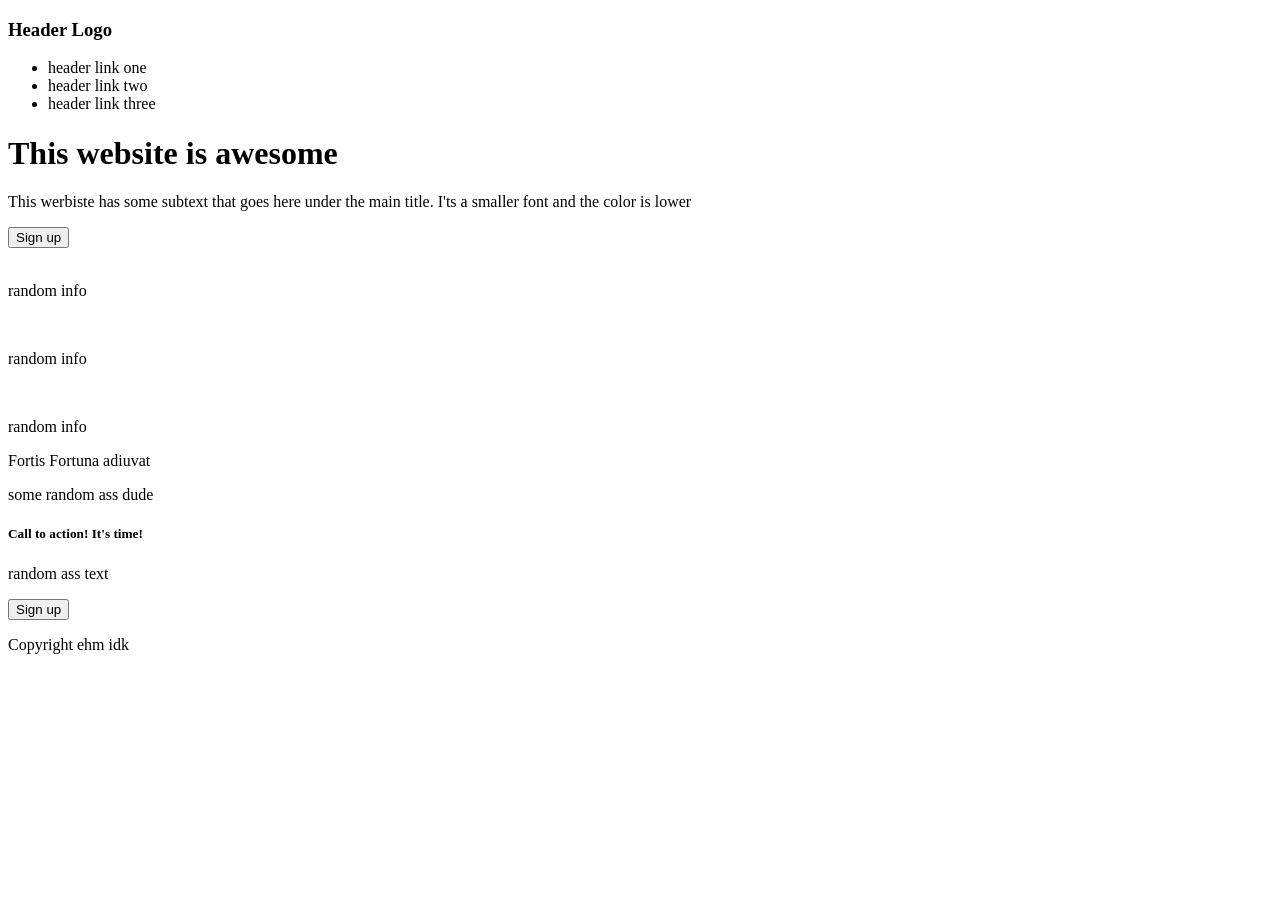
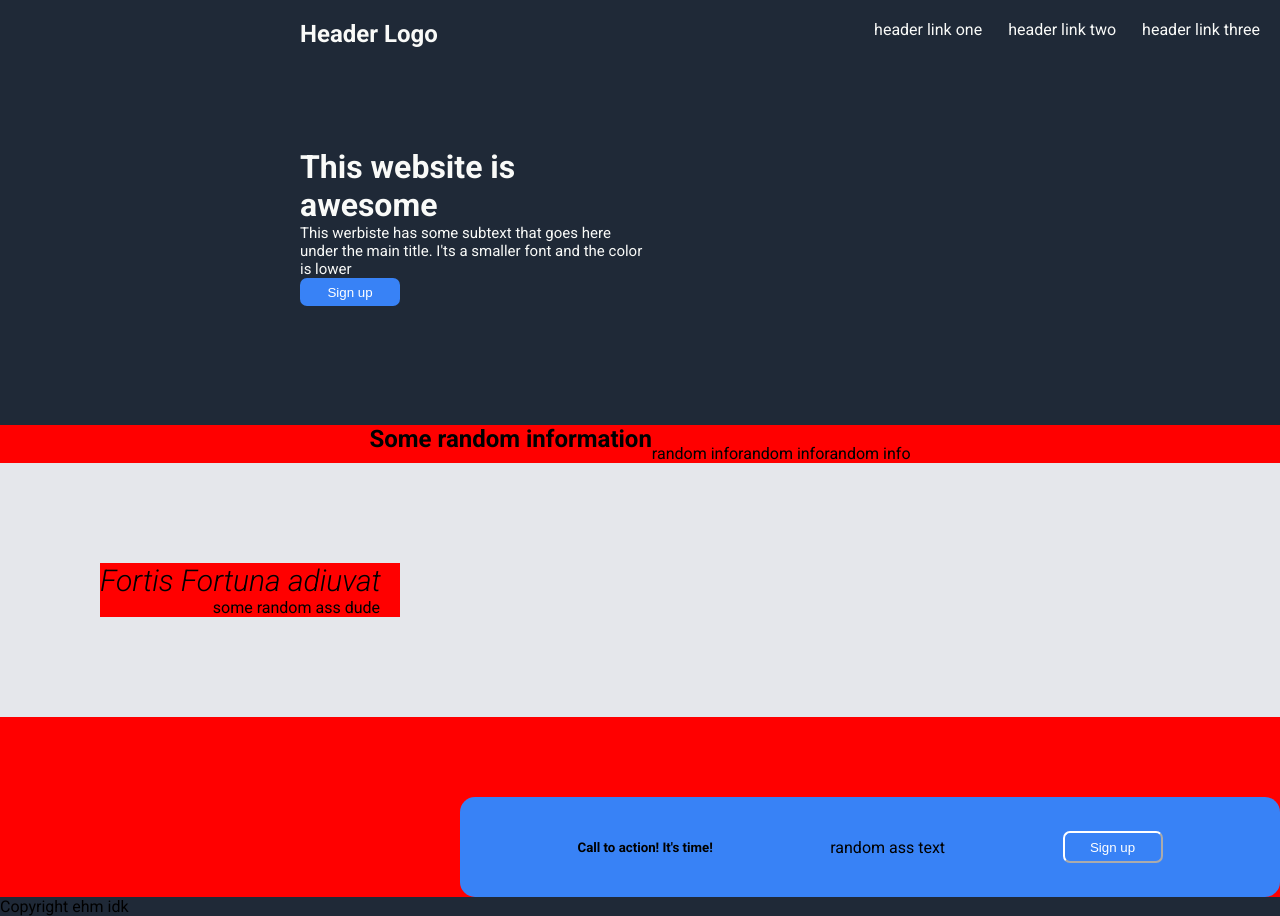
Before and after one commit to qrytech/landingpageTOP, a plain HTML site: page index.html in a window 1280 px wide. Before the commit the page ends 800 px from the top, so only its background shows below. Drawn offline with Linux system fonts and the light colour scheme.

Commit message:
80 % done

```diff
--- a/index.html
+++ b/index.html
@@ -8,8 +8,10 @@
     <title>Landing Page</title>
 </head>
 <body>
+
+    <div class="upperpart">
         <nav class="header">
-        <h3>Header Logo</h3>
+            <h2>Header Logo</h2>
             <ul class="headerlinks">
                 <li>header link one</li>
                 <li>header link two </li>
@@ -19,18 +21,21 @@
         </nav>
 
         <div class="hero">
+            <div class="textWrapperHero">
                 <h1>This website is awesome</h1>
                 <p>This werbiste has some subtext that goes here under the main title. I'ts a smaller font and the color is lower</p>
-        <button id="signUpButton">Sign up</button>
-
+                <button class="signUpButton">Sign up</button>
+            </div>
             <img src="">
 
         </div>
+    </div>
 
-    <div class="lowerpart"></div>
+
+    <div class="lowerpart">
 
         <div class="randominfo">
-
+            <h2>Some random information</h2>
             <div class="card"><img><p>random info</p></div>
             <div class="card"><img><p>random info</p></div>
             <div class="card"><img><p>random info</p></div>
@@ -39,13 +44,17 @@
 
 
         <div class="quote">
+            <div class="quotecontainer">
                 <p class="mainquote">Fortis Fortuna adiuvat <p class="author">some random ass dude</p></p>
             </div>
+        </div>
 
+        <div class="callToAction-Section">
             <div class="callToAction">
                 <h5>Call to action! It's time!</h5>
                 <p> random ass text</p>
                 <button class="signUpButton">Sign up</button>
+            </div>
         </div>
     </div>
 
--- a/style.css
+++ b/style.css
@@ -1,5 +1,132 @@
-html{
+@import url('https://fonts.googleapis.com/css2?family=Roboto:ital,wght@0,100;0,300;0,400;0,500;0,700;0,900;1,100;1,300&display=swap');
+
+*{
     margin: 0;
     padding: 0;
+}
+
+html{
+
     box-sizing: border-box;
+    font-family: 'Roboto', sans-serif, Arial;
 }
+
+body{
+    display: flex;
+    flex:1;
+    flex-direction: column;
+}
+
+.upperpart{
+background-color: #1f2937;
+color: #f9faf8;
+
+}
+
+.header{
+    display: flex;
+    justify-content: space-between;
+    padding-top: 20px;
+}
+.headerlinks{
+    list-style: none;
+    display: flex;
+   margin-right: 20px;
+   gap:26px;
+}
+.header h2{
+    margin-left: 300px;
+
+
+}
+
+.hero{
+    padding-top: 100px;
+    padding-left: 300px;
+    padding-bottom: 100px;
+}
+
+.textWrapperHero{
+width: 350px;
+
+}
+.textWrapperHero p{
+    font-size: 15px;
+
+    }
+
+
+.randominfo{
+
+display: flex;
+justify-content: center;
+
+}
+
+.quote{
+    background-color: #E5E7Eb;
+    padding: 100px;
+    display: flex;
+    align-items: center;
+}
+
+.quotecontainer{
+    width:300px;
+    background-color: red;
+
+}
+
+.mainquote{
+font-style: italic;
+font-size: 30px;
+}
+
+.author{
+    text-align: end;
+    margin-right: 20px;
+}
+
+.callToAction-Section{
+display: flex;
+
+}
+.callToAction{
+    display: flex;
+    justify-content: space-evenly;
+    align-items: center;
+    margin-top: 80px;
+    margin-left:460px;
+    width:900px;
+    height: 100px;
+    border-radius: 15px;
+    background-color: #3882f6;
+}
+
+.signUpButton{
+    padding: 6.5px;
+    width: 100px;
+    background-color: #3882f6;
+    border-radius: 7px;
+    border-width: 0px;
+    color: white;
+}
+
+.callToAction .signUpButton{
+    border-color: white;
+    border-width: 2px;
+
+}
+
+.lowerpart{
+    display: flex;
+    flex-direction: column;
+    flex: 1;
+    background-color: red;
+}
+
+
+
+footer{
+    background-color: #1f2937;
+
+}
```
Lines whose indentation alone changed are shown as unchanged.
